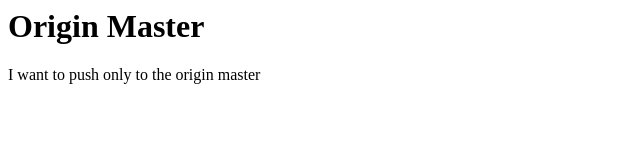
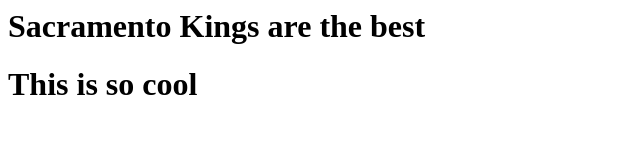
Before and after one commit to tbenjamyn/NewDeploymentWorkflow, a plain HTML site: page index.html in a window 1280 px wide. Shown: the whole page, without its empty margins (0-640 px from the left). Drawn offline with Linux system fonts and the light colour scheme.

Commit message:
new changes kings are best

```diff
--- a/index.html
+++ b/index.html
@@ -1,4 +1,2 @@
-
-<h1>Origin Master</h1>
-
-I want to push only to the origin master
+<h1>Sacramento Kings are the best<h1>
+This is so cool
```
